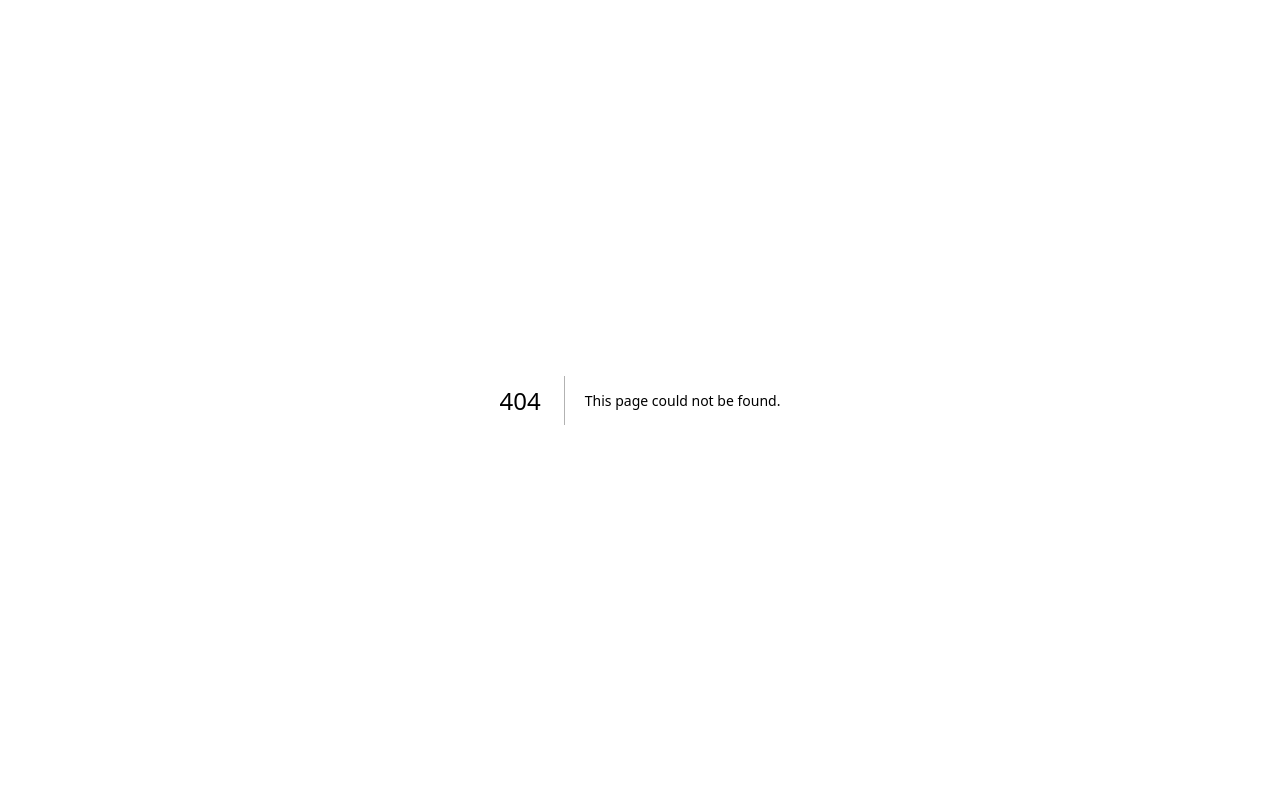
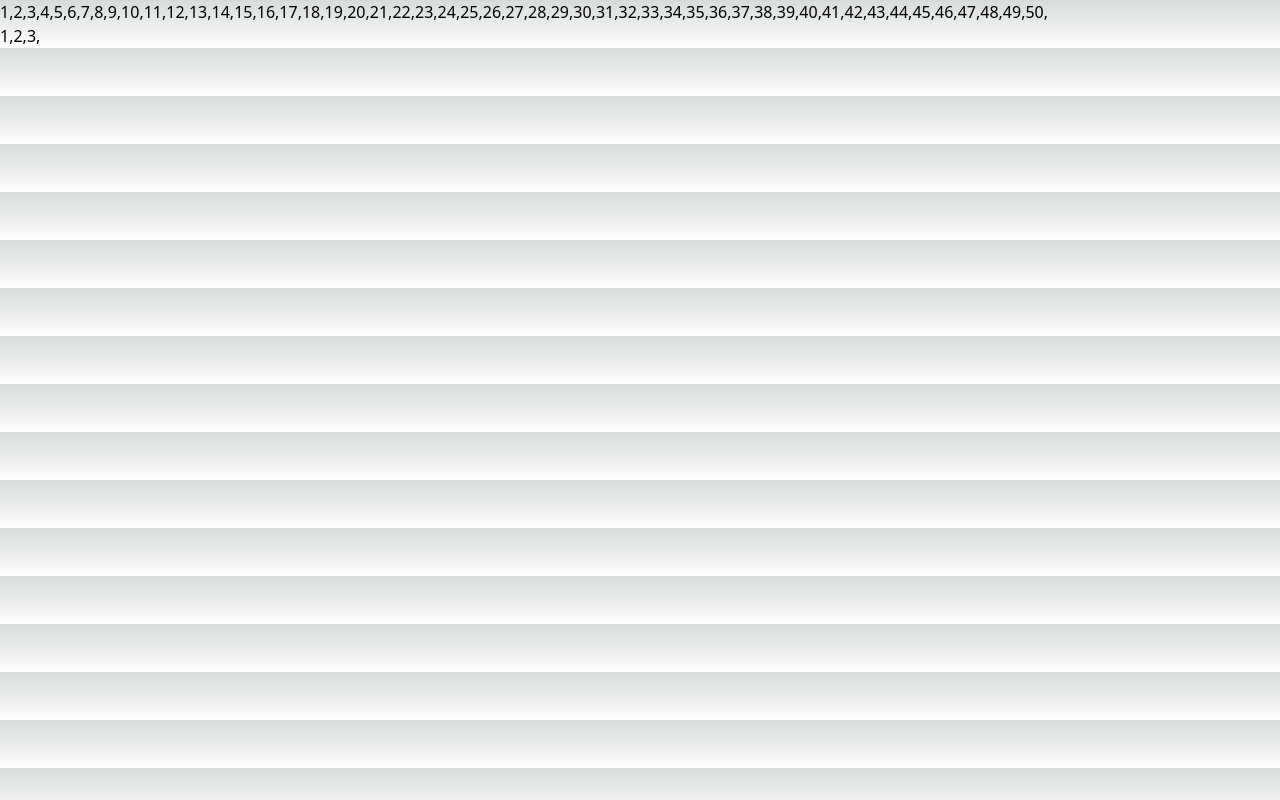
Before and after one commit to David-Santana98/exercicios, a Next.js app: page /basicos/lista3 in a window 1280 px wide. Before the commit this address had no page. Built offline with nearby package versions, Linux system fonts and the light colour scheme.

Commit message:
gerando um for para montagem automatica

```diff
--- a/pages/basicos/lista2.jsx
+++ b/pages/basicos/lista2.jsx
@@ -1,4 +1,5 @@
 function gerarLista() {
+
   const lista = [
     <span>1,</span>,
     <span>2,</span>,
--- /dev/null
+++ b/pages/basicos/lista3.jsx
@@ -0,0 +1,24 @@
+function gerarLista(final = 10) {
+  const lista = []
+  for(let i = 1; i <= final; i++) {
+    lista.push(<span>{i},</span>)
+  }
+  return lista
+}
+
+export default function lista() {
+  return (
+    <div>
+      <div>
+        {gerarLista(50)}
+      </div>
+      <div>
+        {gerarLista(3)}
+      </div>
+
+    </div>
+
+  )
+}
+// valor padrão é  10
+// se eu passar os parâmetros ele assume como valor final
```
